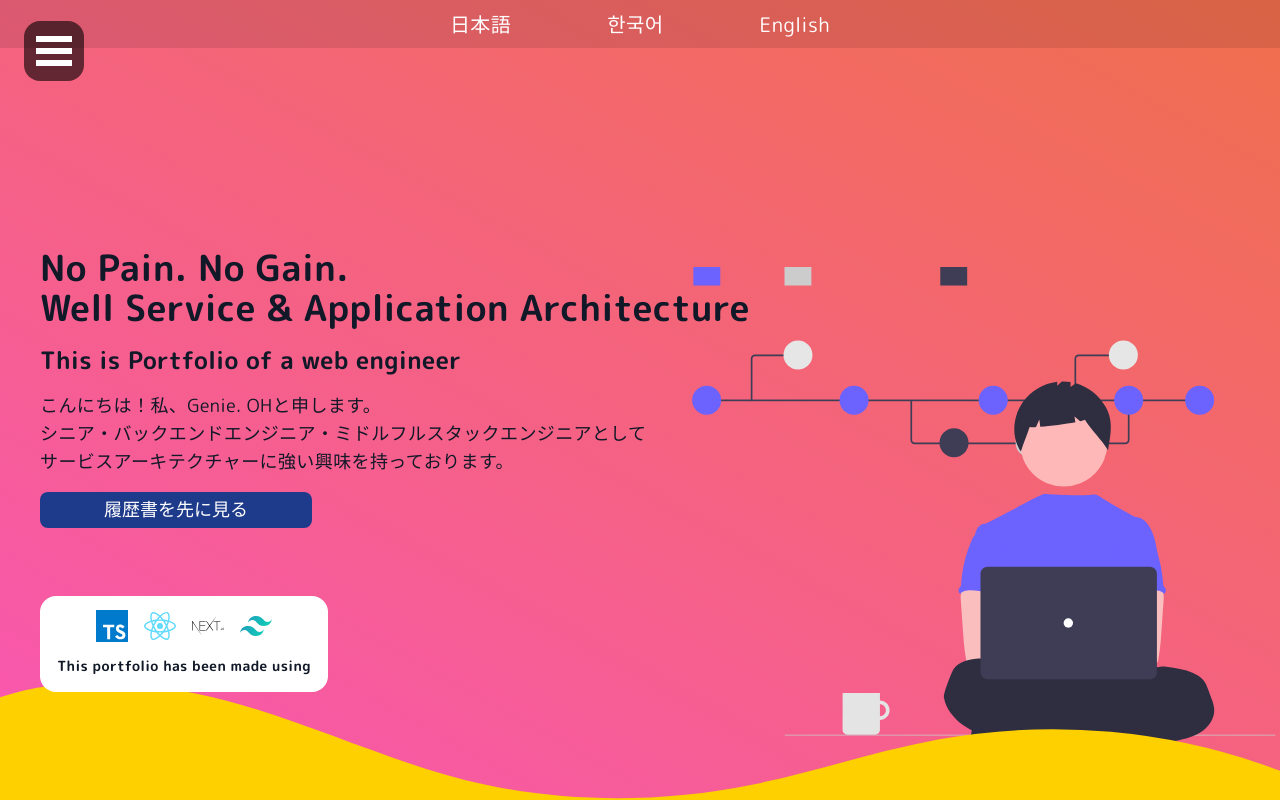
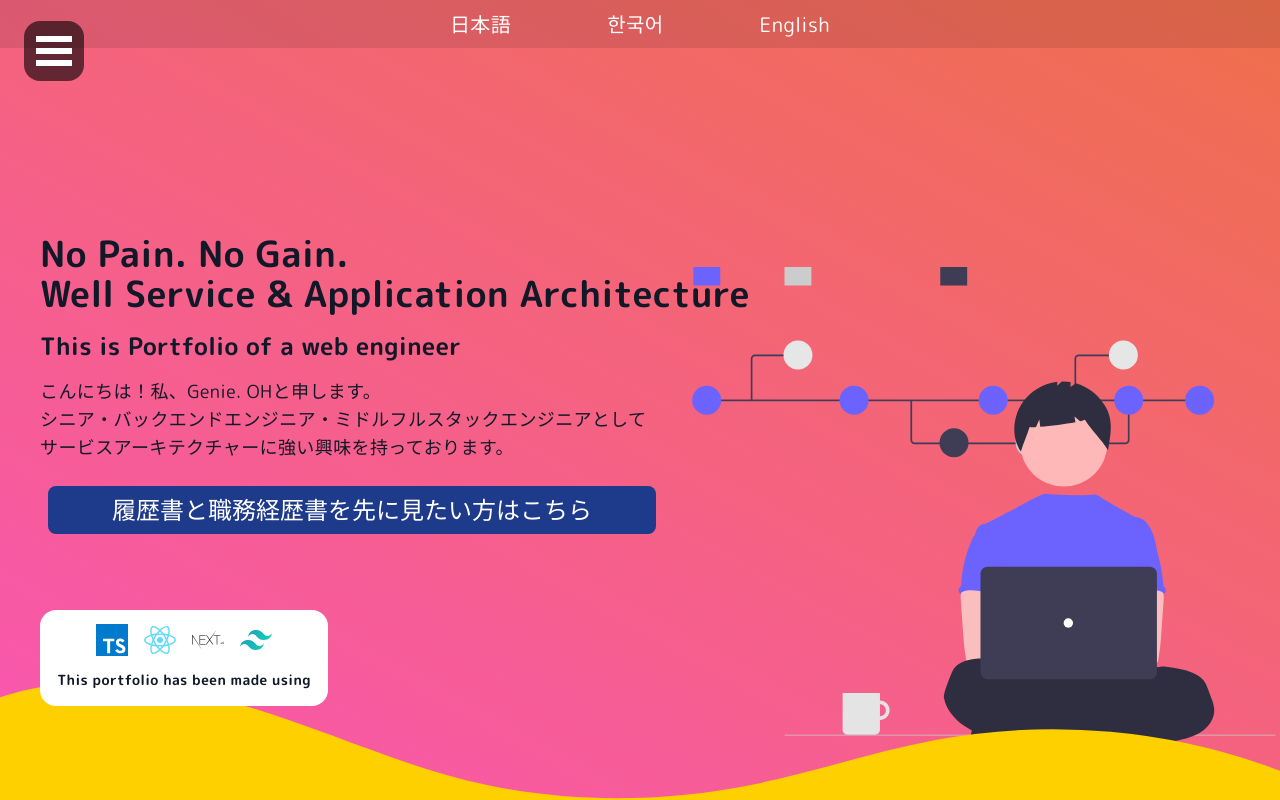
Before and after one commit to genie-oh/nextjs-portfolio, a Next.js app: page / in a window 1280 px wide. Built offline with nearby package versions, Linux system fonts and the light colour scheme.

Commit message:
mod: refer to QuoteAttention > components/*

```diff
--- a/components/Resume/CommonParts/CvQuote.tsx
+++ b/components/Resume/CommonParts/CvQuote.tsx
@@ -1,5 +1,6 @@
 import { FunctionComponent } from "react";
 import i18nData from "../../../i18n/i18nData";
+import QuoteAttention from "../../CommonParts/QuoteAttention";
 
 type CvQuoteData = {
   title: string;
@@ -21,13 +22,7 @@ const CvQuote: FunctionComponent<{
               en: "Quoting a part of the output about achievements",
             })}
           </div>
-          <div className="text-gray-500">
-            {i18nData({
-              ja: "※ 以下の画像は、理解を補助するための仮のものです。",
-              ko: "※ 이하의 이미지는 이해를 돕기 위한 가상의 이미지입니다.",
-              en: "※ The following image is a temporary one, provided to aid inunderstanding.",
-            })}
-          </div>
+          <QuoteAttention/>
         </div>
 
         <div
--- a/components/SectionChild/Top.tsx
+++ b/components/SectionChild/Top.tsx
@@ -4,16 +4,6 @@ import { useRouter } from "next/router";
 import i18nData from "../../i18n/i18nData";
 
 import { languageList } from "../../datas/languageList";
-
-import {
-  MdOutlineMonitor,
-  MdOutlineStar,
-  MdAssignmentInd,
-  MdWork,
-  MdAutoGraph,
-  MdArticle,
-  MdContactMail,
-} from "react-icons/md";
 
 const Top = () => {
   const router = useRouter();
@@ -52,12 +42,14 @@ const Top = () => {
 
           <p>
             <Link href="./resume">
-              <button className="px-16 py-1 text-lg text-white bg-blue-900 rounded-lg">
-                {i18nData({
-                  ja: "履歴書を先に見る",
-                  ko: "이력서를 먼저 열람하고 싶어요",
-                  en: "Read My Resume",
-                })}
+              <button className="px-2 py-2 m-2 text-2xl text-white whitespace-pre-wrap bg-blue-900 rounded-lg md:px-16 md:whitespace-nowrap hover:bg-blue-700">
+                <span className="">
+                  {i18nData({
+                    ja: "履歴書と職務経歴書を先に見たい方はこちら",
+                    ko: "이력서와 경력기술서를 \n먼저 열람하고 싶어요",
+                    en: "Read My Resume and CV \nat first",
+                  })}
+                </span>
               </button>
             </Link>
           </p>
--- a/components/SectionWorksDetail/WorksOzvisionComic.tsx
+++ b/components/SectionWorksDetail/WorksOzvisionComic.tsx
@@ -1,4 +1,5 @@
 import i18nData from "../../i18n/i18nData";
+import QuoteAttention from "../CommonParts/QuoteAttention";
 import ColumnUpLabel from "./Parts/ColumnUpLabel";
 import { Head1 } from "./Parts/Head1";
 import LeftBorderList from "./Parts/LeftBorderList";
@@ -520,16 +521,7 @@ const WorksOzvisionComic = () => {
       </Head1>
 
       <div className="mb-5">
-        {i18nData({
-          ja: <p>※ 以下の画像は、理解を補助するための仮のものです。</p>,
-          ko: <p>※ 이하의 이미지는 이해를 돕기 위한 가상의 이미지입니다.</p>,
-          en: (
-            <p>
-              ※ The following image is a temporary one, provided to aid in
-              understanding.
-            </p>
-          ),
-        })}
+        <QuoteAttention/>
       </div>
 
       <div className="grid items-center justify-center grid-cols-4 gap-1">
--- a/components/SectionWorksDetail/WorksOzvisionHapitas.tsx
+++ b/components/SectionWorksDetail/WorksOzvisionHapitas.tsx
@@ -1,4 +1,5 @@
 import i18nData from "../../i18n/i18nData";
+import QuoteAttention from "../CommonParts/QuoteAttention";
 import ColumnUpLabel from "./Parts/ColumnUpLabel";
 import { Head1 } from "./Parts/Head1";
 import LeftBorderList from "./Parts/LeftBorderList";
@@ -476,16 +477,7 @@ const WorksOzvisionHapitas = () => {
       </Head1>
 
       <div className="mb-5">
-        {i18nData({
-          ja: <p>※ 以下の画像は、理解を補助するための仮のものです。</p>,
-          ko: <p>※ 이하의 이미지는 이해를 돕기 위한 가상의 이미지입니다.</p>,
-          en: (
-            <p>
-              ※ The following image is a temporary one, provided to aid in
-              understanding.
-            </p>
-          ),
-        })}
+        <QuoteAttention/>
       </div>
 
       <div className="grid items-center justify-center grid-cols-4 gap-1">
```
